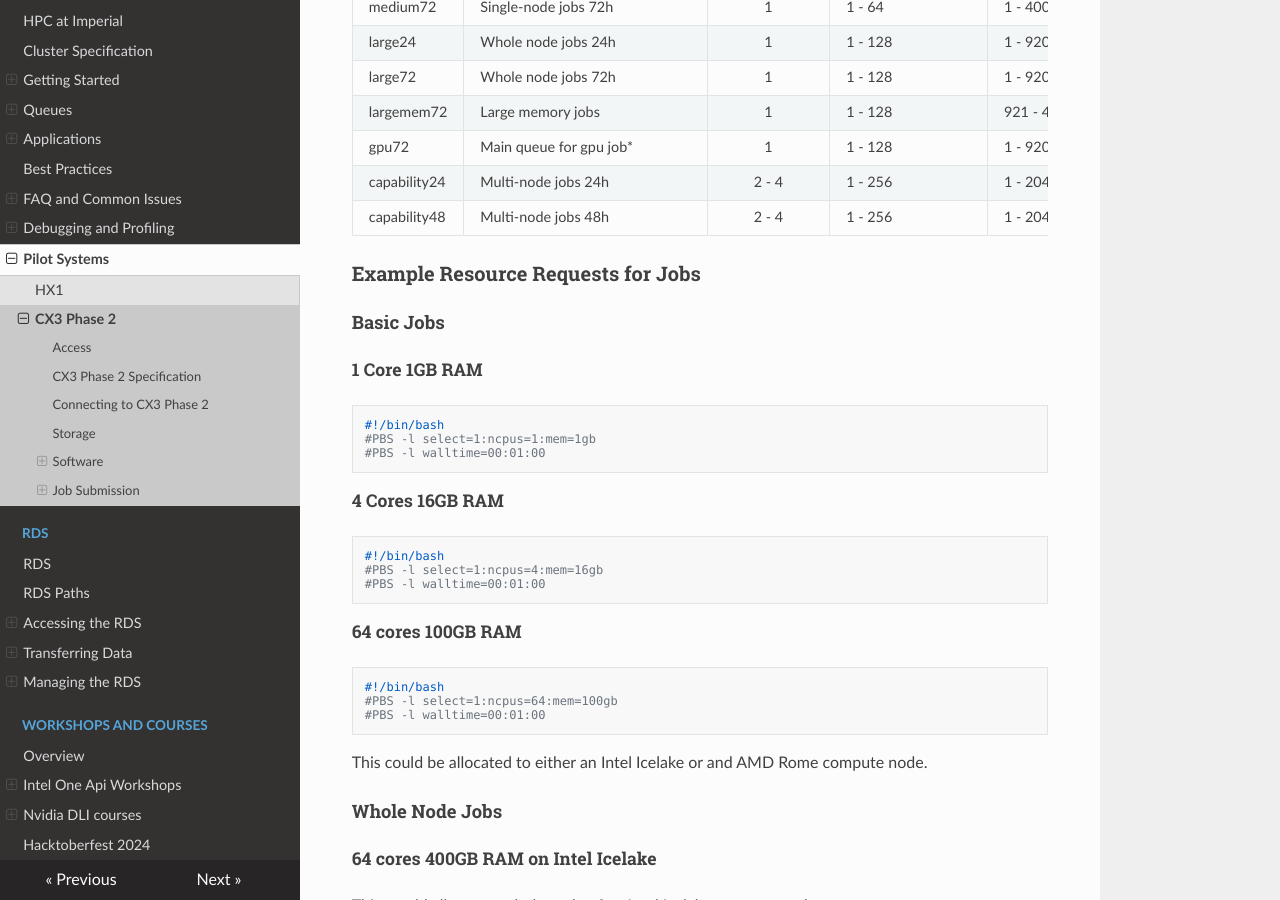
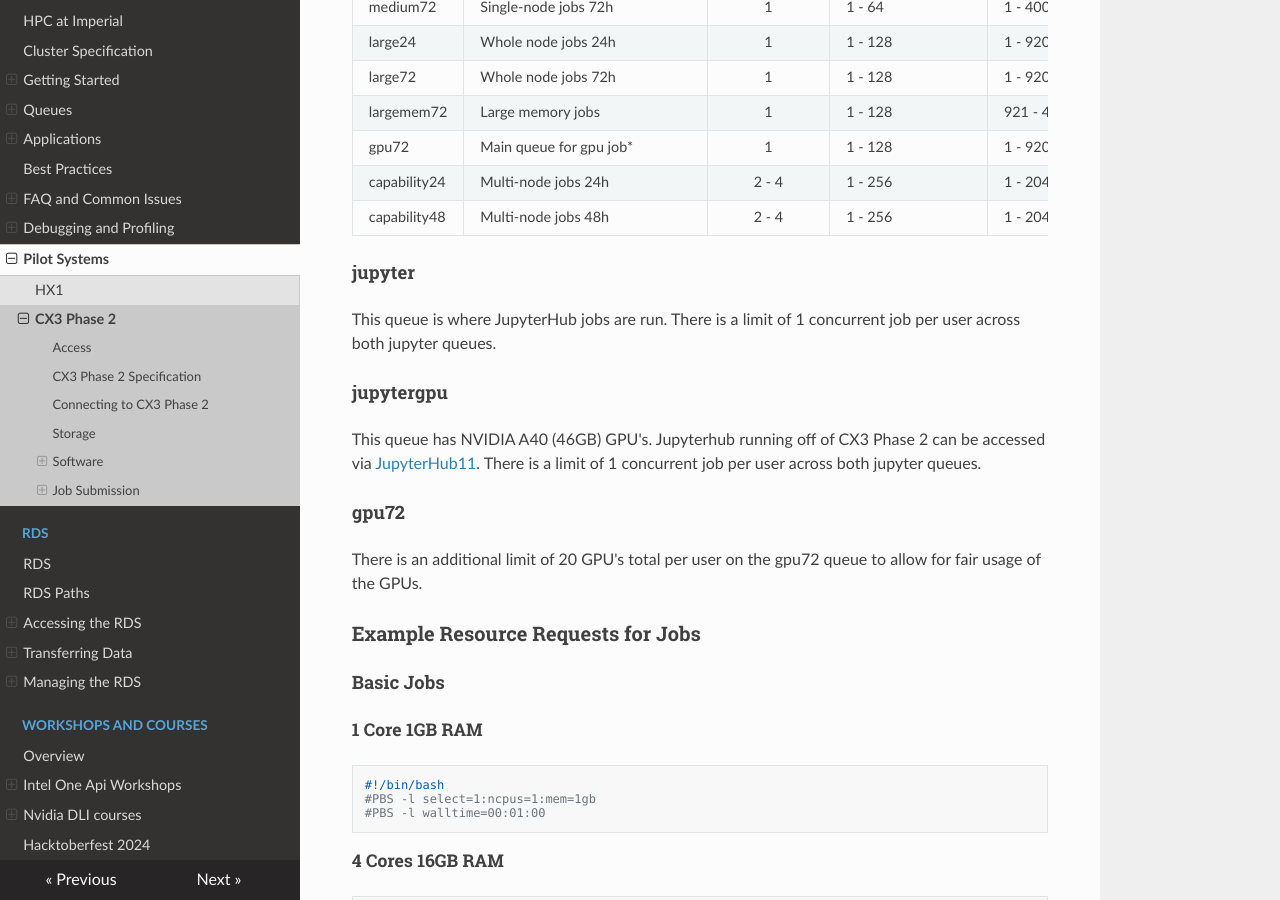
Before and after one commit to ImperialCollegeLondon/icl-rcs-user-guide, an MkDocs documentation site: the page built from docs/hpc/pilot/cx3-phase2.md, in a window 1280 px wide and 900 px high, scrolled down 4876 px. Built offline with MkDocs 1.6.1, drawn with Linux system fonts in a browser that asks for light colours; nearby versions of some CDN libraries.

Commit message:
Added subheadings on certain queues

```diff
--- a/docs/hpc/pilot/cx3-phase2.md
+++ b/docs/hpc/pilot/cx3-phase2.md
@@ -176,6 +176,15 @@ The following queues of jobs are supported:
 | capability24 | Multi-node jobs 24h | 2 - 4 | 1 - 256 | 1 - 2048 | 0 - 24 |
 | capability48 | Multi-node jobs 48h | 2 - 4 | 1 - 256 | 1 - 2048 | 24 - 48 |
 
+####jupyter
+This queue is where JupyterHub jobs are run. There is a limit of 1 concurrent job per user across both jupyter queues.
+
+####jupytergpu
+This queue has NVIDIA A40 (46GB) GPU's. Jupyterhub running off of CX3 Phase 2 can be accessed via [JupyterHub11](https://jupyterhub-11.rcs.ic.ac.uk/).
+There is a limit of 1 concurrent job per user across both jupyter queues.
+
+####gpu72
+There is an additional limit of 20 GPU's total per user on the gpu72 queue to allow for fair usage of the GPUs.
 
 ### Example Resource Requests for Jobs
 #### Basic Jobs
```
